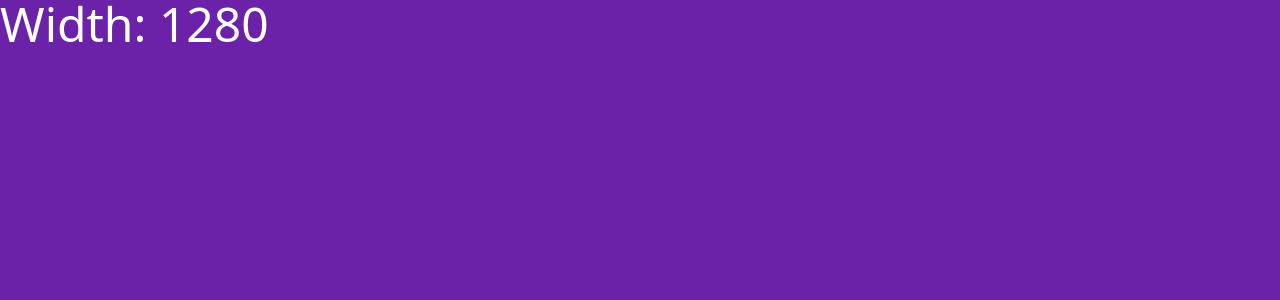
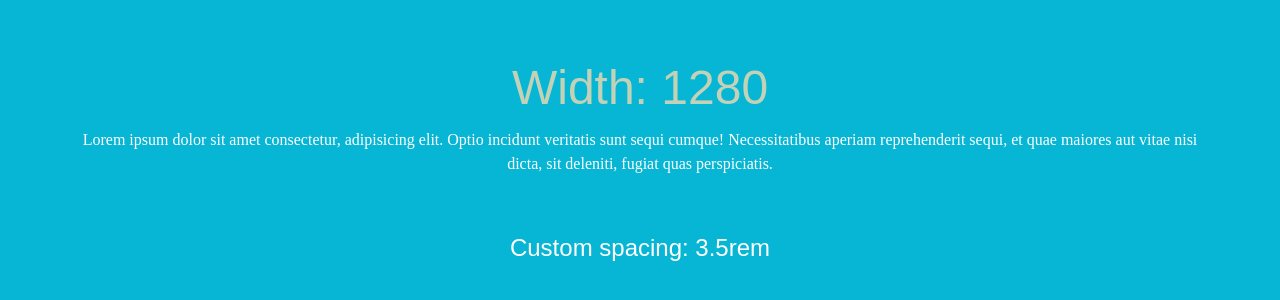
Before and after one commit to rajoyish/tailwindcss-tm, a plain HTML site: page tailwind-sandbox/17-customization/index.html in a window 1280 px wide. Drawn offline with nearby package versions, Linux system fonts and the light colour scheme.

Commit message:
Customization

```diff
--- a/tailwind-sandbox/17-customization/index.html
+++ b/tailwind-sandbox/17-customization/index.html
@@ -6,25 +6,57 @@
     <meta name="viewport" content="width=device-width, initial-scale=1.0" />
     <script src="https://cdn.tailwindcss.com"></script>
     <title>Customization</title>
+    <script>
+      tailwind.config = {
+        theme: {
+          screens: {
+            sm: "550px",
+            md: "800px",
+            lg: "1200px",
+            xl: "1440px",
+          },
+          fontFamily: {
+            sans: ["Austein", "sans-serif"],
+            serif: ["Abhaya Libre", "serif"],
+          },
+          extend: {
+            colors: {
+              primary: "#c3d2b6",
+              accent: "#6a4f82",
+            },
+
+            spacing: {
+              5: "3.5rem",
+            },
+          },
+        },
+        plugins: [],
+      };
+    </script>
   </head>
   <body
-    class="bg-black sm:bg-green-800 md:bg-primary lg:bg-yellow-800 xl:bg-purple-800 2xl:bg-orange-800"
+    class="bg-accent min-h-screen p-16 text-center sm:bg-green-500 md:bg-fuchsia-500 lg:bg-cyan-500 xl:bg-amber-500 2xl:bg-indigo-500"
   >
-    <h1 class="text-white text-xl md:text-3xl xl:text-5xl">
-      Tailwind is awesome
-    </h1>
+    <h1 class="text-primary mb-4 text-3xl md:text-5xl">Tailwind is awesome</h1>
+    <p class="font-serif text-white">
+      Lorem ipsum dolor sit amet consectetur, adipisicing elit. Optio incidunt
+      veritatis sunt sequi cumque! Necessitatibus aperiam reprehenderit sequi,
+      et quae maiores aut vitae nisi dicta, sit deleniti, fugiat quas
+      perspiciatis.
+    </p>
+    <h1 class="mt-5 text-2xl text-white">Custom spacing: 3.5rem</h1>
 
     <script>
       function showBrowserWidth() {
         const width =
           window.innerWidth ||
           document.documentElement.clientWidth ||
-          document.body.clientWidth
+          document.body.clientWidth;
 
-        document.querySelector('h1').innerHTML = `Width: ${width}`
+        document.querySelector("h1").innerHTML = `Width: ${width}`;
       }
-      window.onload = showBrowserWidth
-      window.onresize = showBrowserWidth
+      window.onload = showBrowserWidth;
+      window.onresize = showBrowserWidth;
     </script>
   </body>
 </html>
```
Also changed, not shown: tailwind-sandbox/11-breakpoints/index.html (+1 -2 lines), tailwind-sandbox/assets/img/img1.jpg (deleted), tailwind-sandbox/assets/img/img2.jpg (deleted), tailwind-sandbox/assets/img/img3.jpg (deleted), tailwind-sandbox/assets/img/img4.jpg (deleted), tailwind-sandbox/assets/img/img5.jpg (deleted), tailwind-sandbox/assets/img/img6.jpg (deleted), tailwind-sandbox/assets/img/img7.jpg (deleted), tailwind-sandbox/assets/img/img8.jpg (deleted), tailwind-sandbox/assets/img/img9.jpg (deleted), tailwind-sandbox/assets/img/warning.svg (deleted).
